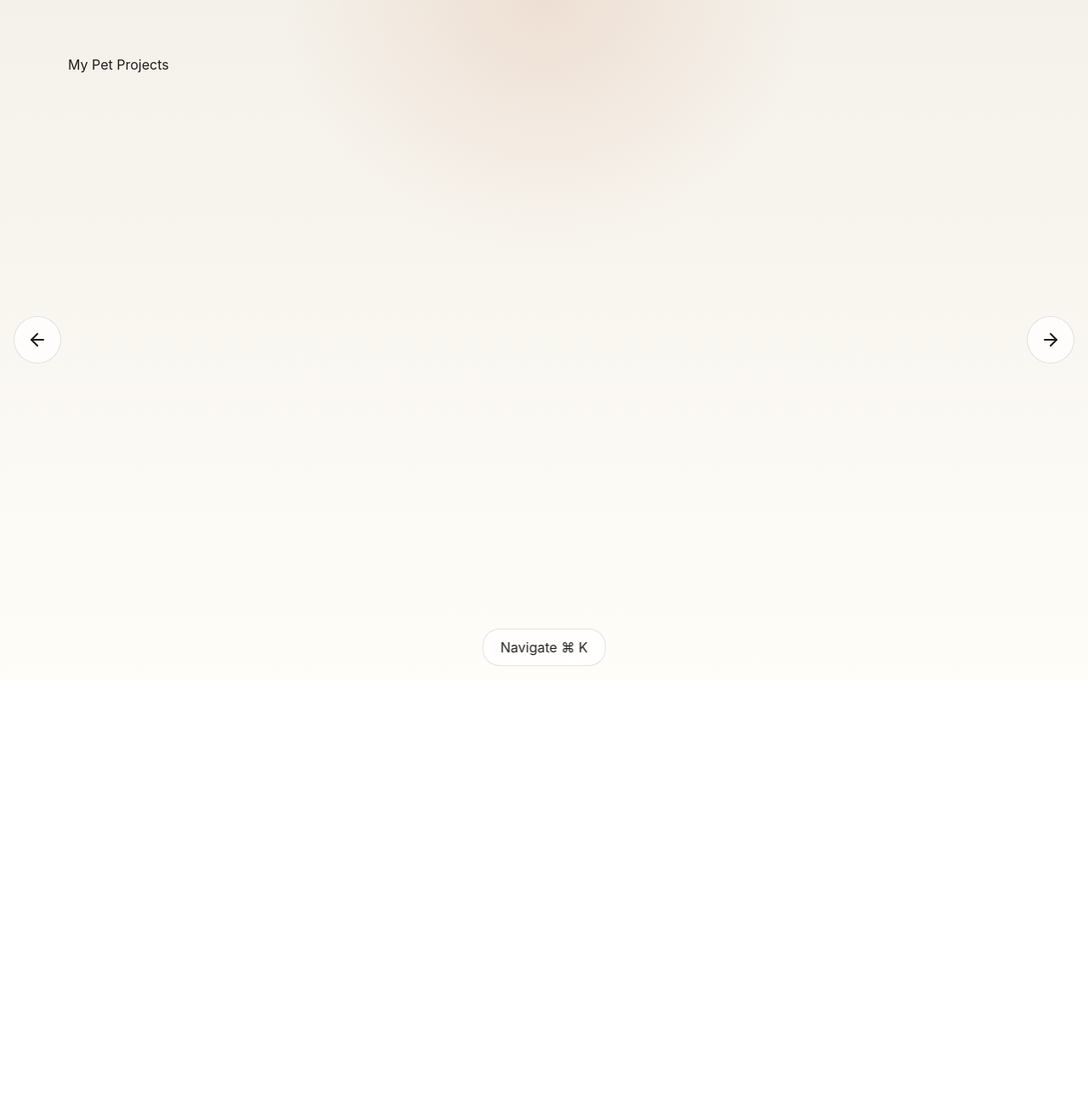
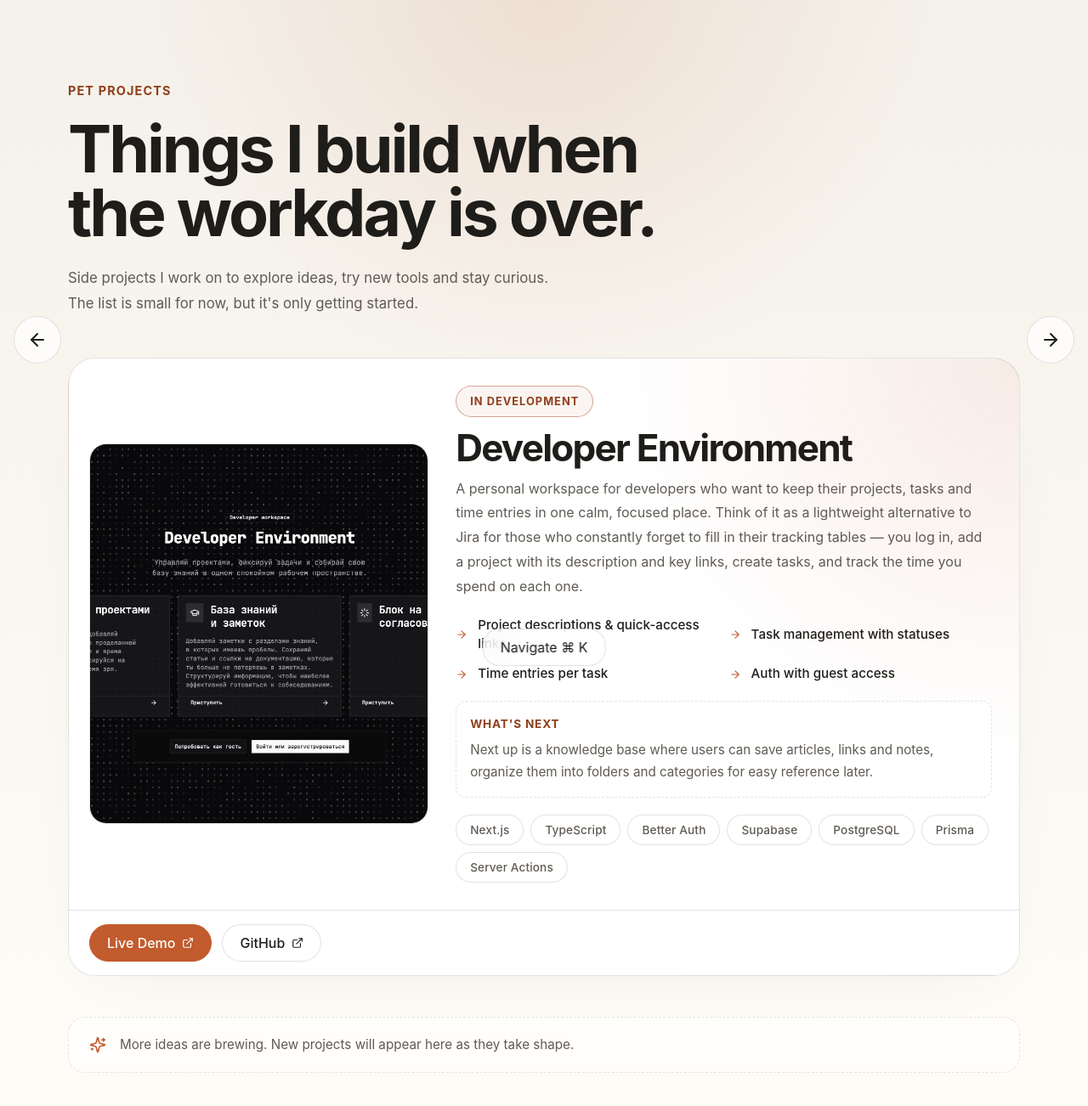
Before and after one commit to shchurofff/portfolio, a Vue app: page /pet-projects in a window 1280 px wide. Shown: the top 1302 px of the page at 85% size. Before the commit the page ends 800 px from the top, so only its background shows below. Built offline with nearby package versions, Linux system fonts and the light colour scheme; the HTML template or start-up script is replaced by a standard one.

Commit message:
feat(project): finished project page

```diff
--- a/src/views/PetProjectsView.vue
+++ b/src/views/PetProjectsView.vue
@@ -1,7 +1,76 @@
 <template>
-  <div>My Pet Projects</div>
+  <section class="projects-view">
+    <div class="projects-view__intro">
+      <p class="eyebrow animate-fade-up animate-delay-1">Pet Projects</p>
+      <h1 class="projects-view__title display__title animate-blur-reveal animate-delay-2">
+        Things I build when the workday is over.
+      </h1>
+      <p class="display__text projects-view__text animate-fade-up animate-delay-3">
+        Side projects I work on to explore ideas, try new tools and stay curious. The list is small
+        for now, but it's only getting started.
+      </p>
+    </div>
+
+    <div class="projects-view__list">
+      <ProjectCard v-for="project in projects" :key="project.title" v-bind="project" />
+    </div>
+
+    <div class="projects-view__upcoming animate-fade-up animate-delay-4">
+      <Sparkles :size="20" class="projects-view__upcoming-icon" />
+      <p class="projects-view__upcoming-text">
+        More ideas are brewing. New projects will appear here as they take shape.
+      </p>
+    </div>
+  </section>
 </template>
 
-<script setup lang="ts"></script>
+<script setup lang="ts">
+import ProjectCard from "@/components/PetProjectsView/ProjectCard.vue";
+import { projects } from "@/data/projects";
+import { Sparkles } from "@lucide/vue";
+</script>
 
-<style scoped lang="scss"></style>
+<style scoped lang="scss">
+.projects-view {
+  display: grid;
+  gap: var(--space-12);
+  padding-block: var(--space-8) var(--space-16);
+}
+
+.projects-view__intro {
+  max-width: 44rem;
+}
+
+.projects-view__title {
+  font-size: clamp(2.75rem, 6vw, 5.5rem);
+}
+
+.projects-view__text {
+  font-size: 1.05rem;
+}
+
+.projects-view__list {
+  display: grid;
+  gap: var(--space-8);
+}
+
+.projects-view__upcoming {
+  display: flex;
+  align-items: center;
+  gap: var(--space-4);
+  padding: var(--space-5) var(--space-6);
+  border: 1px dashed var(--color-border);
+  border-radius: var(--radius-md);
+  background: var(--color-bg-elevated);
+}
+
+.projects-view__upcoming-icon {
+  flex-shrink: 0;
+  color: var(--color-accent);
+}
+
+.projects-view__upcoming-text {
+  line-height: 1.6;
+  font-size: 0.95rem;
+}
+</style>
```
